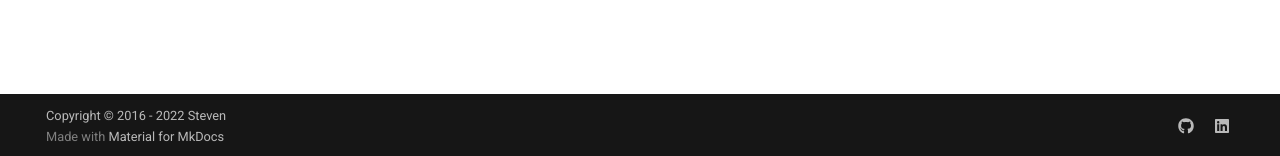
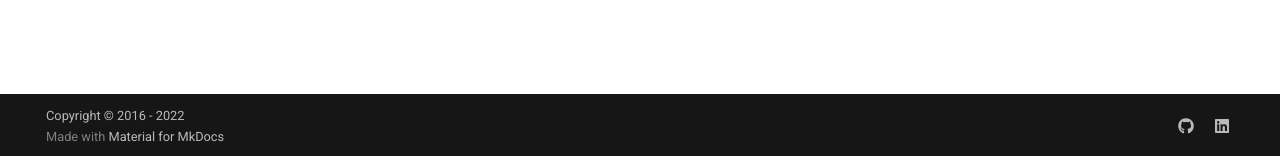
Before and after one commit to stevejoluc/stevejoluc.github.io, an MkDocs documentation site: the page built from docs/tools/terraform.md, in a window 1280 px wide. Shown: the part 741-897 px from the top of the page. Built offline with MkDocs 1.6.1 and Material for MkDocs 9.7.7, drawn with Linux system fonts in a browser that asks for light colours.

```diff
--- a/mkdocs.yml
+++ b/mkdocs.yml
@@ -20,10 +20,10 @@
 
 site_name: Portfolio
 site_url: http://stevejoluc.github.io/
-site_author: Steven
+site_author: Steven Lucero
 
 # Copyright
-copyright: Copyright &copy; 2016 - 2022 Steven
+copyright: Copyright &copy; 2016 - 2022
 
 extra_css:
   - assets/css/main.css
```
